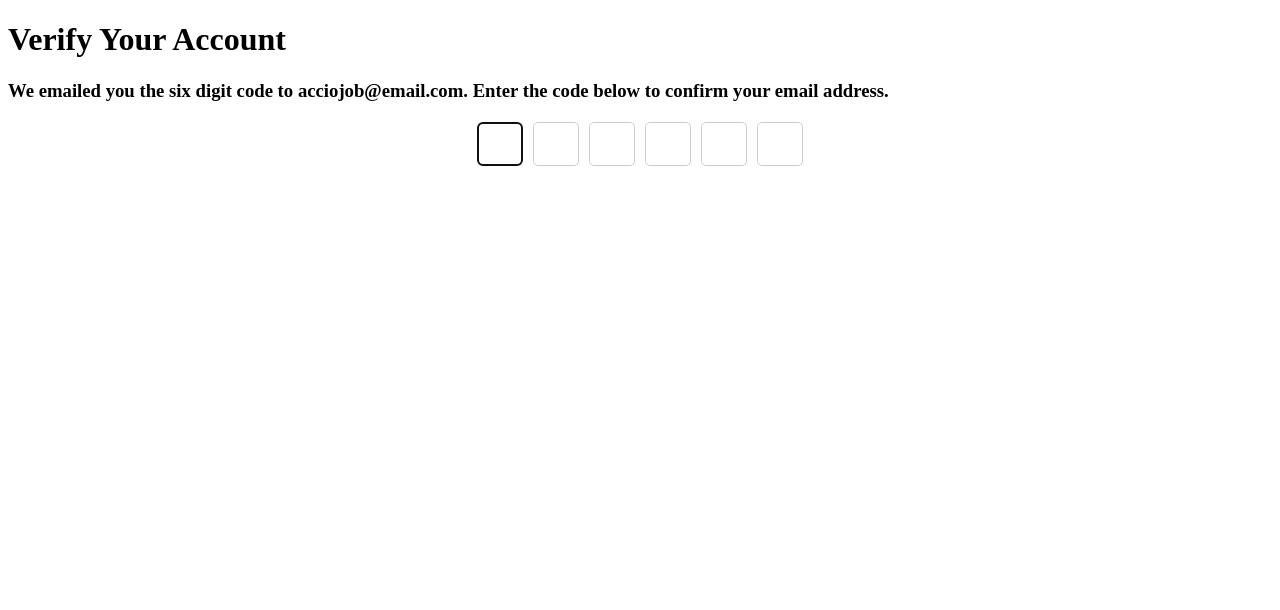
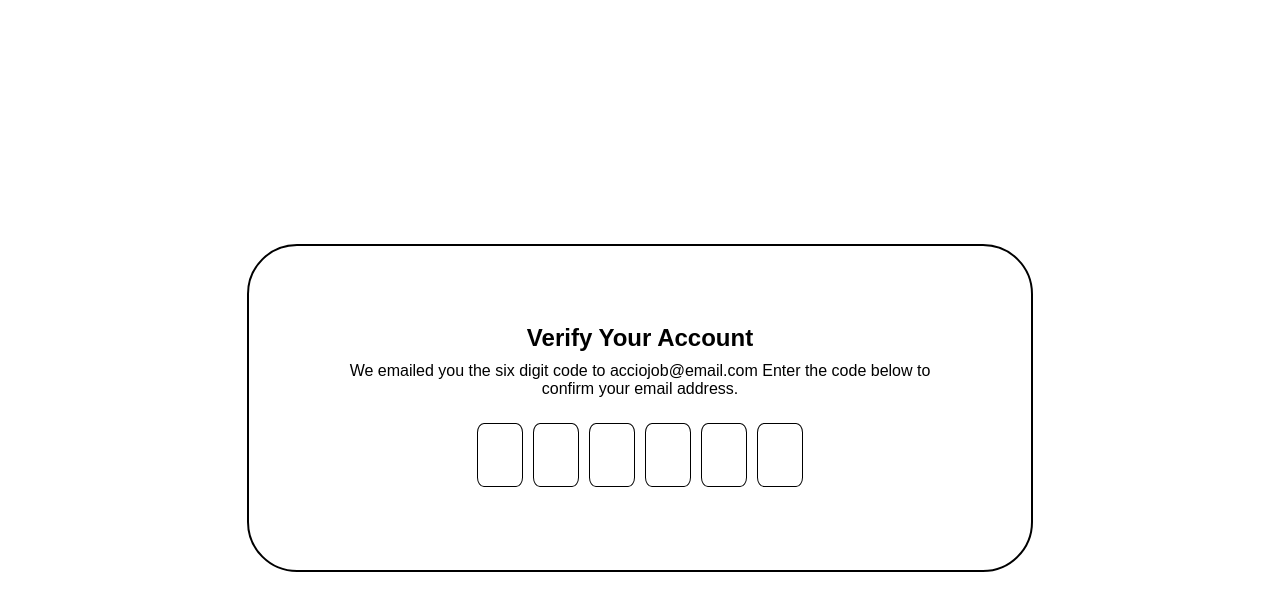
Before and after one commit to acciojob/OTP-prakriti-2908, a website: page main.html in a window 1280 px wide. Drawn offline with Linux system fonts and the light colour scheme.

Commit message:
created a submission

```diff
--- a/main.html
+++ b/main.html
@@ -8,23 +8,24 @@
 
 <body>
 	<!-- the entire body must be written by student -->
-	<!-- Heading -->
-<h1 id="verification_heading">Verify Your Account</h1>
-<!-- Subheading -->
-<h3 id="verification_subtext">We emailed you the six digit code to acciojob@email.com. Enter the code below to confirm your email address.</h3>
-<!-- OTP Input Container -->
-<div class="code-container">
-  <input type="text" maxlength="1" class="code" id="digit1" autofocus>
-  <input type="text" maxlength="1" class="code" id="digit2">
-  <input type="text" maxlength="1" class="code" id="digit3">
-  <input type="text" maxlength="1" class="code" id="digit4">
-  <input type="text" maxlength="1" class="code" id="digit5">
-  <input type="text" maxlength="1" class="code" id="digit6">
-</div>
+	<div class="otp_body">
+		<div class="verify">
+        <div id="verification_heading">Verify Your Account</div>
+        <div id="verification_subtext">We emailed you the six digit code to acciojob@email.com Enter the code below to confirm your email address.</div>
+
+        <div class="code-container">
+			<input type="text" class="code" id="code-1" maxlength=1 >
+            <input type="text" class="code" id="code-2" maxlength=1>
+            <input type="text" class="code" id="code-3" maxlength=1>
+            <input type="text" class="code" id="code-4" maxlength=1>
+            <input type="text" class="code" id="code-5" maxlength=1>
+            <input type="text" class="code" id="code-6" maxlength=1>
+        </div>
+		</div>
+    </div>
     <script type="text/javascript" src="./script.js">
 </script>
 
 </body>
 
-
 </html>
--- a/script.js
+++ b/script.js
@@ -1,29 +1,30 @@
 //your JS code here. If required.
- // Get all OTP input elements
-  const inputs = document.querySelectorAll('.code');
+const inputs=document.querySelectorAll("input")
 
-  // Add event listener to each input for typing and backspace
-  inputs.forEach((input, index) => {
-    input.addEventListener('input', (e) => {
-      const target = e.target;
-      const maxLength = parseInt(target.getAttribute('maxlength'));
-      const nextIndex = index === inputs.length - 1 ? index : index + 1;
+inputs.forEach((input,index)=>
+	{
+	input.addEventListener("keyup",(eventdetails)=>{
 
-      if (target.value.length >= maxLength) {
-        if (nextIndex < inputs.length) {
-          inputs[nextIndex].focus();
-        }
-      }
-    });
+	 const curInput = input;
+     const next = input.nextElementSibling;
+     const prev = input.previousElementSibling;
 
-    input.addEventListener('keydown', (e) => {
-      const target = e.target;
-      const prevIndex = index === 0 ? index : index - 1;
+	if(next && curInput.value!=="")
+	{
+		next.focus();
+	}
+		if(eventdetails.key ==="Backspace")
+		{
+			inputs.forEach((input,index2)=>{
+				if(index<=index2 && prev)
+				{
+			        curInput.value="";
+					prev.focus()
+				}
 
-      if (e.key === 'Backspace' && target.value.length === 0) {
-        if (prevIndex >= 0) {
-          inputs[prevIndex].focus();
-        }
-      }
-    });
-  });
+			})
+
+		}
+	})
+})
+window.addEventListener("load",()=>inputs[0].focus());
--- a/styles.css
+++ b/styles.css
@@ -1,18 +1,42 @@
 /*  your css code here. If applicable */
- /* Style for OTP container */
-  .code-container {
+.otp_body{
+	border:2px solid black;
+	border-radius:50px;
+}
+.verify{
+	margin:10%;
+}
+body {
+            font-family: 'Arial', sans-serif;
+            align-items: center;
+            height: 100vh;
 	        display: flex;
 	        justify-content: center;
-    margin-top: 20px;
+
         }
-
-  /* Style for each OTP input */
-  .code {
+#verification_heading {
+            font-size: 24px;
+            font-weight: 700;
+            margin-bottom: 10px;
+	        text-align:center;
+        }
+#verification_subtext {
+            font-size: 16px;
+            margin-bottom: 20px;
+	text-align:center;
+        }
+.code-container{
+            display: flex;
+            justify-content: center;
+            align-items: center;
+        }
+.code{
             width: 40px;
-    height: 40px;
+            height: 60px;
             font-size: 20px;
+	        margin:5px;
             text-align: center;
-    margin: 0 5px;
-    border: 1px solid #ccc;
-    border-radius: 5px;
+            border: 1px solid black;
+            border-radius: 15%;
+            outline: none;
         }
```
Lines whose indentation alone changed are shown as unchanged.
